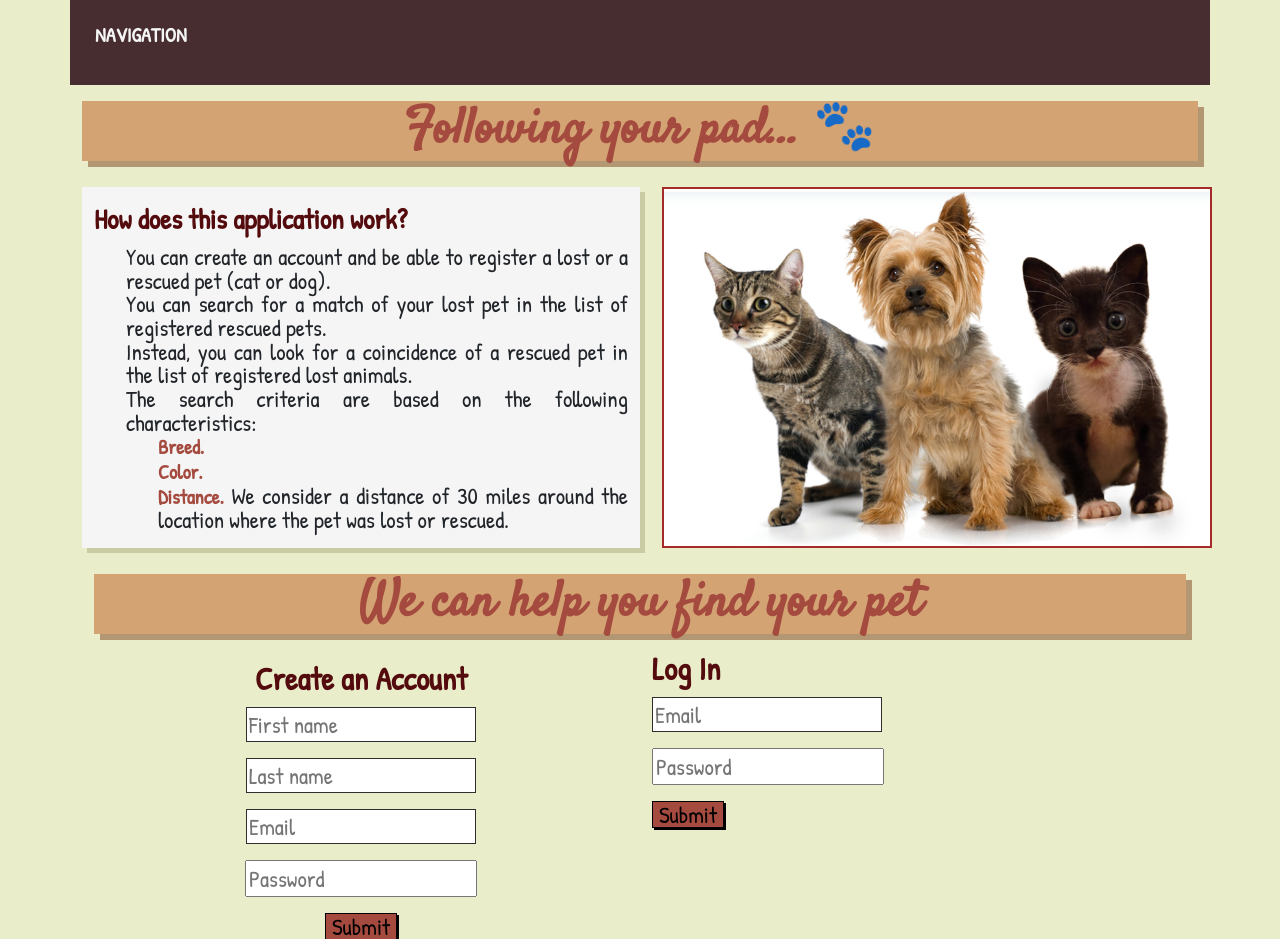
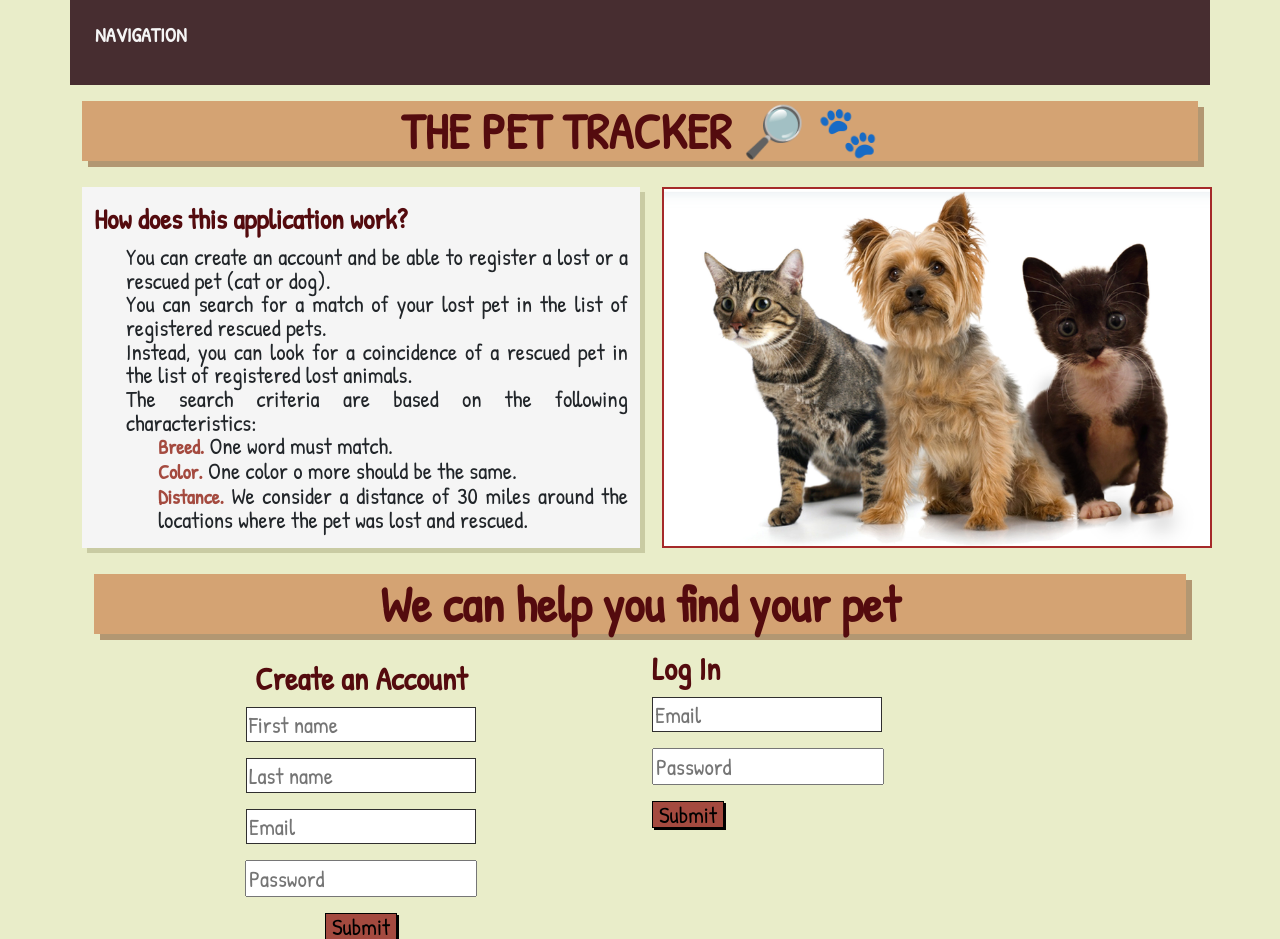
Before and after one commit to Yesicanmendoza/final_project, a Flask app: page / in a window 1280 px wide. Shown: the top 939 px of the page. Run offline with Flask 2, Linux system fonts and the light colour scheme; some libraries are stand-ins or nearby versions.

Commit message:
Title updated

```diff
--- a/server.py
+++ b/server.py
@@ -208,7 +208,7 @@ def register_pet():
 
         else:
             if address_val == None:
-                msg = "Please enter a valid address."
+                msg = "Please enter a valid address. Hint: Copy the address displayed by Google Maps"
             elif date_val == None:
                 msg = "Please enter a valid date."
             elif count <3:
@@ -340,7 +340,7 @@ def get_matches():
 
             pet_breed_lst=[]
             pet_breed = copy(pet.breed)
-            #Code to check if, least, one in breed mathes
+            #Code to check if, least, one in breed matches
             if ',' in pet.breed:
                 pet_breed=pet.breed.split(',')
             elif ' ' in pet.breed:
@@ -372,7 +372,7 @@ def get_matches():
                 if pet_breed_lst[0] in pet_look_breed_lst:
                     breed = True
 
-            #Code to check if, least, one word in color mathes
+            #Code to check if, least, one word in color matches
             pet_color_lst=[]
             pet_color = copy(pet.color)
             if ',' in pet.color:
@@ -469,7 +469,7 @@ def change_pet_type():
     match_pet=crud.get_pet_by_id(id_match_pet)
     match_pet.pet_type='found'
     db.session.commit()
-    msg2 = 'We have changed the pet type status to "found".'
+    msg2 = f'We have changed the status to "found" of the pets No. {id_lost_pet} and No. {id_match_pet}.'
     return jsonify({'msg2': msg2})
 
 
--- a/static/styles.css
+++ b/static/styles.css
@@ -12,8 +12,7 @@ body {
 h1 {
   text-align: center;
   background-color:#d4a373;
-  font-family: 'Satisfy', cursive;
-  color: #a44a3f;
+  color:#540b0e;
   font-weight: bold;
   font-size: 50px;
   box-shadow: 6px 6px #9c7650b7;
--- a/templates/Pet_registration.html
+++ b/templates/Pet_registration.html
@@ -1,5 +1,5 @@
 {% extends 'base.html' %}
-{% block title %}Pet registration{% endblock %}
+{% block title %}The Pet Tracker Pet registration{% endblock %}
 
 {% block body %}
 
@@ -22,7 +22,7 @@
 
   <div class="row justify-content-center align-items-center">
     <div class="col-12 text-center">
-        <h1>Register your pet</h1>
+        <h1>Register your pet &#128062</h1>
         <p class="msg"></p>
     </div>
   </div>
--- a/templates/Showing_lost_pet.html
+++ b/templates/Showing_lost_pet.html
@@ -1,5 +1,5 @@
 {% extends 'base.html' %}
-{% block title %}Look for your pet{% endblock %}
+{% block title %}The Pet Tracker Look for your pet{% endblock %}
 
 {% block body %}
   {% if msg == 'Please log in.' %}
@@ -25,7 +25,7 @@
             <div class="row justify-content-center align-items-center">
         <div class="col-12 text-center">
           <p class="lead">
-            <h1>Let's look for your pet</h1>
+            <h1>Let's look for your pet &#128062</h1>
           </p>
         </div>
       </div>
@@ -59,7 +59,7 @@
         <div class="row justify-content-center align-items-center">
           <div class="col-12 text-center">
             <p class="lead">
-              <h1>Stop looking for your pet?</h1>
+              <h1>Stop looking for your pet? &#128062</h1>
             </p>
           </div>
         </div>
--- a/templates/base.html
+++ b/templates/base.html
@@ -17,7 +17,6 @@
     integrity="sha384-+0n0xVW2eSR5OomGNYDnhzAbDsOXxcvSN1TPprVMTNDbiYZCxYbOOl7+AMvyTG2x" crossorigin="anonymous">
     <link rel="preconnect" href="https://fonts.googleapis.com">
     <link rel="preconnect" href="https://fonts.gstatic.com" crossorigin>
-    <link href="https://fonts.googleapis.com/css2?family=Satisfy&display=swap" rel="stylesheet">
     <link href="https://fonts.googleapis.com/css2?family=Pacifico&display=swap" rel="stylesheet">
     <link href="https://fonts.googleapis.com/css2?family=Patrick+Hand&display=swap" rel="stylesheet">
     <link rel="stylesheet" href="/static/styles.css">
--- a/templates/homepage.html
+++ b/templates/homepage.html
@@ -1,5 +1,5 @@
 {% extends 'base.html' %}
-{% block title %}Lost Pets Finder{% endblock %}
+{% block title %}The Pet Tracker Homepage{% endblock %}
 
 {% block body %}
 <div class="container ">
@@ -21,7 +21,7 @@
   <div class="row justify-content-center align-items-center">
     <div class="col-12 text-center">
       <p>
-        <h1>Following your pad...  &#128062;</h1>
+        <h1>THE PET TRACKER   &#128270   &#128062</h1>
       </p>
     </div>
   </div>
@@ -39,9 +39,9 @@
             <li>Instead, you can look for a coincidence of a rescued pet in the list of registered lost animals. </li>
             <li>The search criteria are based on the following characteristics:</li>
               <ul>
-                <li><code>Breed.</code></li>
-                <li><code>Color.</code></li>
-                <li><code>Distance.</code> We consider a distance of 30 miles around the location where the pet was lost or rescued.</li>
+                <li><code>Breed.</code> One word must match.</li>
+                <li><code>Color.</code> One color o more should be the same.</li>
+                <li><code>Distance.</code> We consider a distance of 30 miles around the locations where the pet was lost and rescued.</li>
               </ul>
           </ul>
         </p>
```
Also changed, not shown: templates/matches.html (+4 -3 lines).
